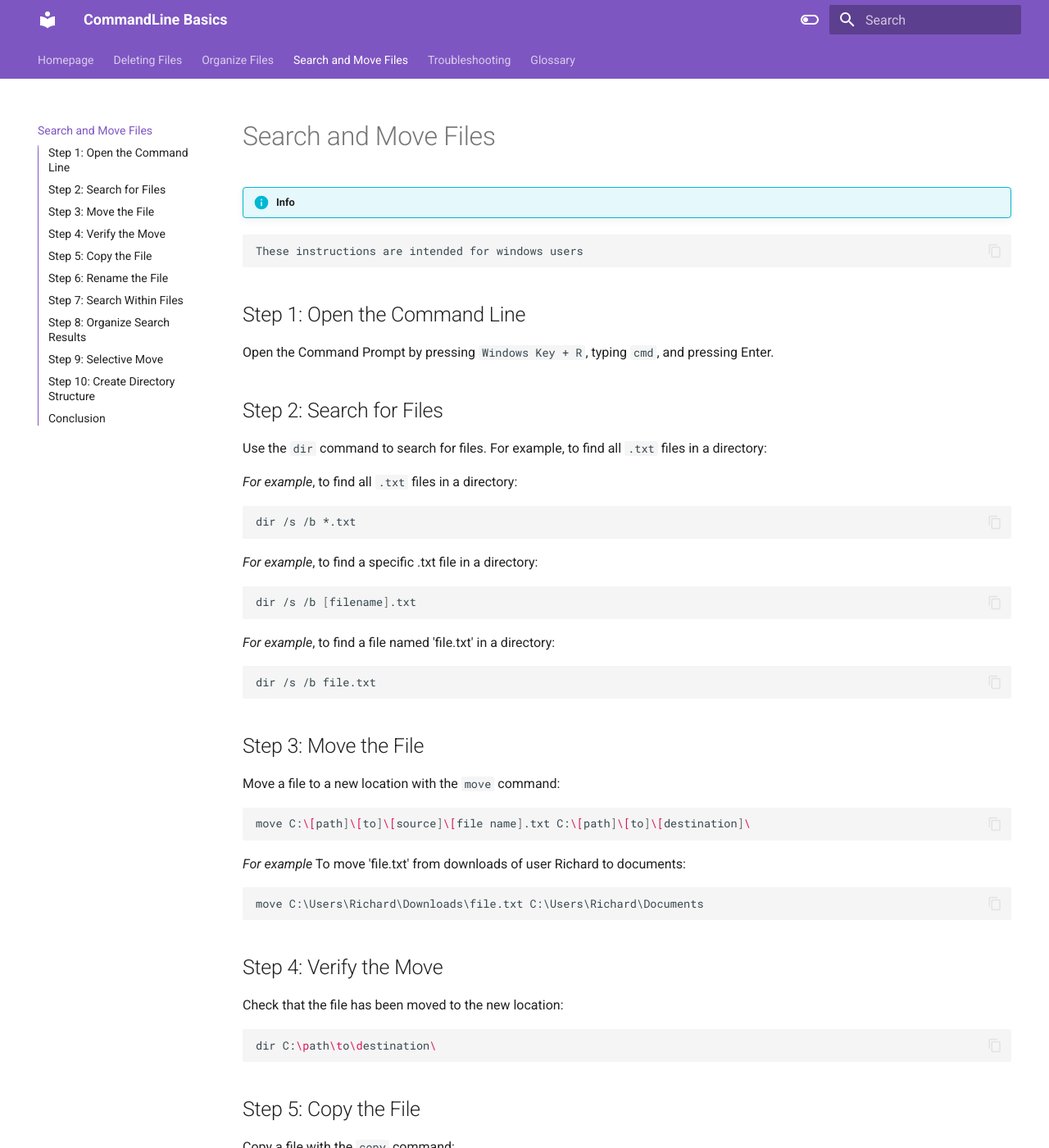
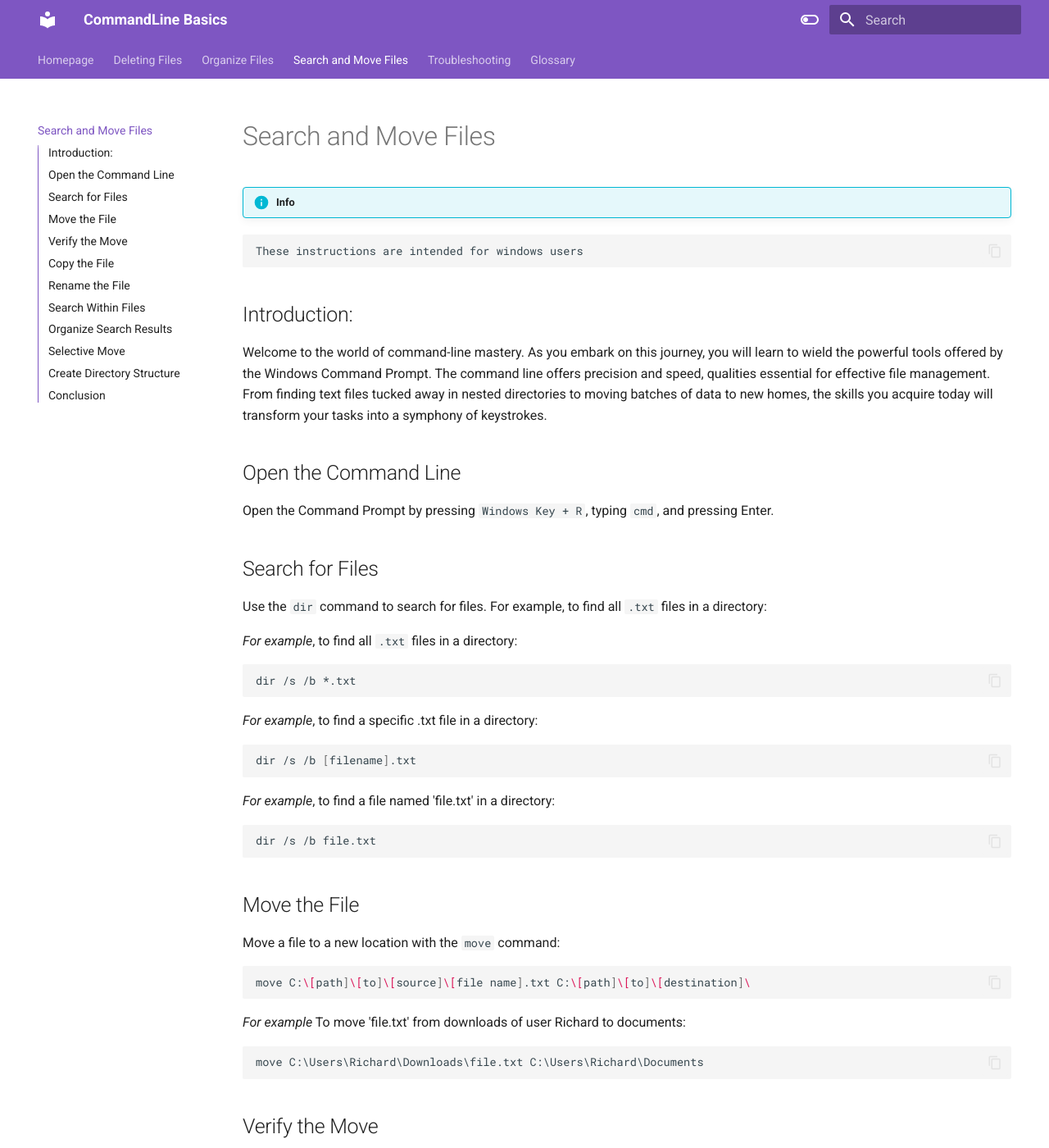
Before and after one commit to RichardLi6/UsingCommandLine, an MkDocs documentation site: the page built from docs/SearchMove.md, in a window 1280 px wide and 1400 px high. Shown: the whole window at 82% size. Built offline with MkDocs 1.6.1 and Material for MkDocs 9.7.7, drawn with Linux system fonts in a browser that asks for light colours; some of the changed text lies outside the part shown.

Commit message:
num list delete

````diff
--- a/docs/OrganizeFiles.md
+++ b/docs/OrganizeFiles.md
@@ -5,10 +5,18 @@
     These instructions are intended for windows users.
     ```
 
-## <b> Step 1: Open the Command Line </b>
-Open the Command Prompt by pressing `Windows Key + R`, typing `cmd`, and pressing `Enter`.
+## Introduction
+Embark on a journey to master the art of file organization using the Windows
+Command Prompt. This guide is designed to empower you with the knowledge to
+efficiently create, navigate, and manage directories and files. By mastering these
+command-line operations, you'll unlock a new level of proficiency, allowing you to
+streamline your workflows and keep your digital workspace organized and accessible.
 
-## <b> Step 2: Navigate to Directory </b>
+## <b> Open the Command Line </b>
+Open the Command Prompt by pressing `Windows Key + R`, typing `cmd`, and pressing
+`Enter`.
+
+## <b> Navigate to Directory </b>
 Navigate to your desired directory using the `cd` command.
 
 ```bash
@@ -31,7 +39,7 @@ cd C:\[Users]\[user]\Documents
     cd ..
     cd Downloads
     ```
-## <b> Step 3: Create a New Directory </b>
+## <b> Create a New Directory </b>
 Create a new directory using `mkdir`.
 
 ```bash
@@ -48,7 +56,7 @@ mkdir NewFolder
     If you already have a folder with the same file.name in the directory, it will not create a new folder.
 
 
-## <b> Step 4: Navigate to the New Directory </b>
+## <b> Navigate to the New Directory </b>
 Change to the newly created directory with `cd`:
 ```bash
 cd [Folder Name]
@@ -59,7 +67,7 @@ cd [Folder Name]
 cd NewFolder
 ```
 
-## <b> Step 5: Create a New File </b>
+## <b> Create a New File </b>
 Create a new file by using `echo`.
 ```bash
 echo. > [file name].txt
@@ -70,7 +78,7 @@ echo. > [file name].txt
 echo. > newfile.txt
 ```
 
-## <b> Step 6: Open the File </b>
+## <b> Open the File </b>
 Open the file with a text editor.
 ```bash
 [txt editor] [file name].txt
@@ -82,7 +90,7 @@ Open the file with a text editor.
 notepad newfile.txt
 ```
 
-## <b> Step 7: Write Content </b>
+## <b> Write Content </b>
 Write content to the file using `echo`.
 ```bash
 echo [content] >> [file name].txt
@@ -93,10 +101,10 @@ echo [content] >> [file name].txt
 echo Hello, World! >> newfile.txt
 ```
 
-## <b>Step 8: Save and Close the File </b>
+## <b> Save and Close the File </b>
 Save your changes and close the text editor.
 
-## <b> Step 9: Verify the File Content </b>
+## <b> Verify the File Content </b>
 Verify the file's content with `type`:
 
 ```bash
@@ -106,5 +114,14 @@ type [filename].txt
 ```bash
 type newfile.txt
 ```
-## <b> Step 10: Organizational Tips </b>
+## <b> Organizational Tips </b>
 Maintain a structured folder hierarchy for better organization and ease of access.
+
+## Conclusion
+Well done on completing this comprehensive guide to organizing files with the
+Command Prompt. You've learned how to create directories, navigate through your
+file system, manage files, and ensure your digital space is neatly arranged. These
+skills are fundamental not just for organization but also for enhancing your
+efficiency and effectiveness in various computing tasks. Continue to apply these
+techniques, and you'll find that maintaining an orderly file system becomes a
+natural part of your computing routine.
--- a/docs/SearchMove.md
+++ b/docs/SearchMove.md
@@ -5,11 +5,21 @@
 These instructions are intended for windows users
 ```
 
-## Step 1: Open the Command Line
-Open the Command Prompt by pressing `Windows Key + R`, typing `cmd`, and pressing Enter.
+## Introduction:
+Welcome to the world of command-line mastery. As you embark on this journey, you
+will learn to wield the powerful tools offered by the Windows Command Prompt. The
+command line offers precision and speed, qualities essential for effective file
+management. From finding text files tucked away in nested directories to moving
+batches of data to new homes, the skills you acquire today will transform your
+tasks into a symphony of keystrokes.
 
-## Step 2: Search for Files
-Use the `dir` command to search for files. For example, to find all `.txt` files in a directory:
+## Open the Command Line
+Open the Command Prompt by pressing `Windows Key + R`, typing `cmd`, and pressing
+Enter.
+
+## Search for Files
+Use the `dir` command to search for files. For example, to find all `.txt` files in
+a directory:
 
 <i>For example</i>, to find all `.txt` files in a directory:
 ```bash
@@ -24,7 +34,7 @@ dir /s /b [filename].txt
 dir /s /b file.txt
 ```
 
-## Step 3: Move the File
+## Move the File
 Move a file to a new location with the `move` command:
 
 ```bash
@@ -35,49 +45,49 @@ move C:\[path]\[to]\[source]\[file name].txt C:\[path]\[to]\[destination]\
 move C:\Users\Richard\Downloads\file.txt C:\Users\Richard\Documents
 ```
 
-## Step 4: Verify the Move
+## Verify the Move
 Check that the file has been moved to the new location:
 
 ```bash
 dir C:\path\to\destination\
 ```
 
-## Step 5: Copy the File
+## Copy the File
 Copy a file with the `copy` command:
 
 ```bash
 copy C:\path\to\source\filename.txt C:\path\to\destination\filename.txt
 ```
 
-## Step 6: Rename the File
+## Rename the File
 Rename a file using the `ren` or `rename` command:
 
 ```bash
 ren C:\path\to\filename.txt newfilename.txt
 ```
 
-## Step 7: Search Within Files
+## Search Within Files
 Search for a specific string within files using `findstr`:
 
 ```bash
 findstr /s "searchstring" *.txt
 ```
 
-## Step 8: Organize Search Results
+## <b> Organize Search Results</b>
 Sort the search results by name or date using `dir` with sorting flags:
 
 ```bash
 dir /b /o:n *.txt
 ```
 
-## Step 9: Selective Move
+## <b> Selective Move</b>
 Move only certain files using wildcards with `move`:
 
 ```bash
 move C:\path\to\source\*.txt C:\path\to\destination\
 ```
 
-## Step 10: Create Directory Structure
+## <b> Create Directory Structure</b>
 Recreate the directory structure in the destination using `xcopy`:
 
 ```bash
@@ -88,4 +98,6 @@ Congratulations on completing this guide to searching and moving files with the
 Windows Command Prompt. These steps are just the beginning of what's possible with
 command-line tools at your fingertips. As you grow more comfortable with these
 commands, you'll find that they become second nature, making you a more adept and
-efficient user. The command line is a gateway to a vast world of advanced computing operations—continue exploring, and you'll uncover even more powerful ways to manage your digital environment.
+efficient user. The command line is a gateway to a vast world of advanced computing
+operations—continue exploring, and you'll uncover even more powerful ways to manage
+your digital environment.
````
